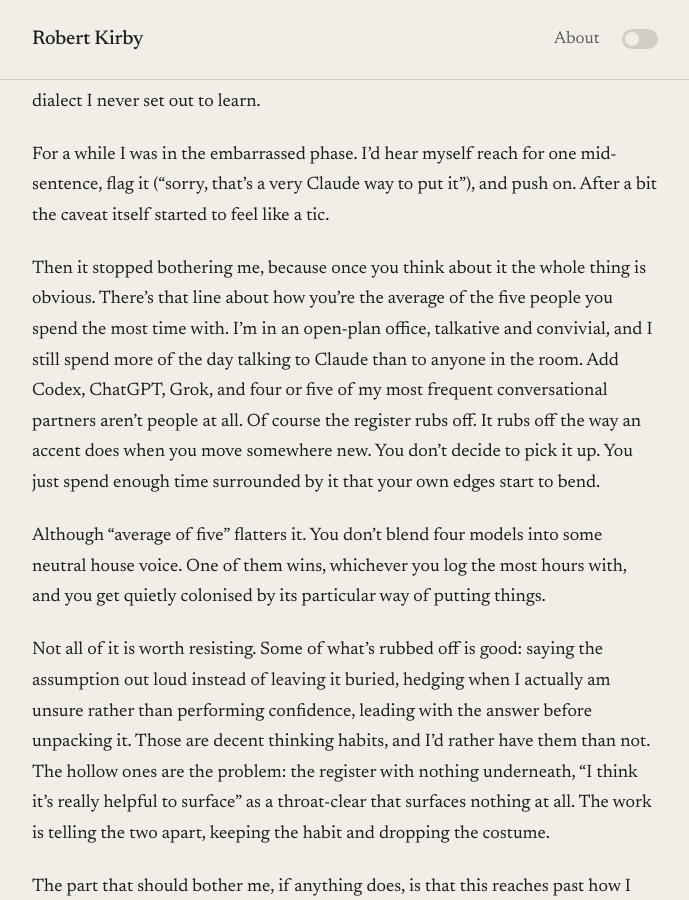
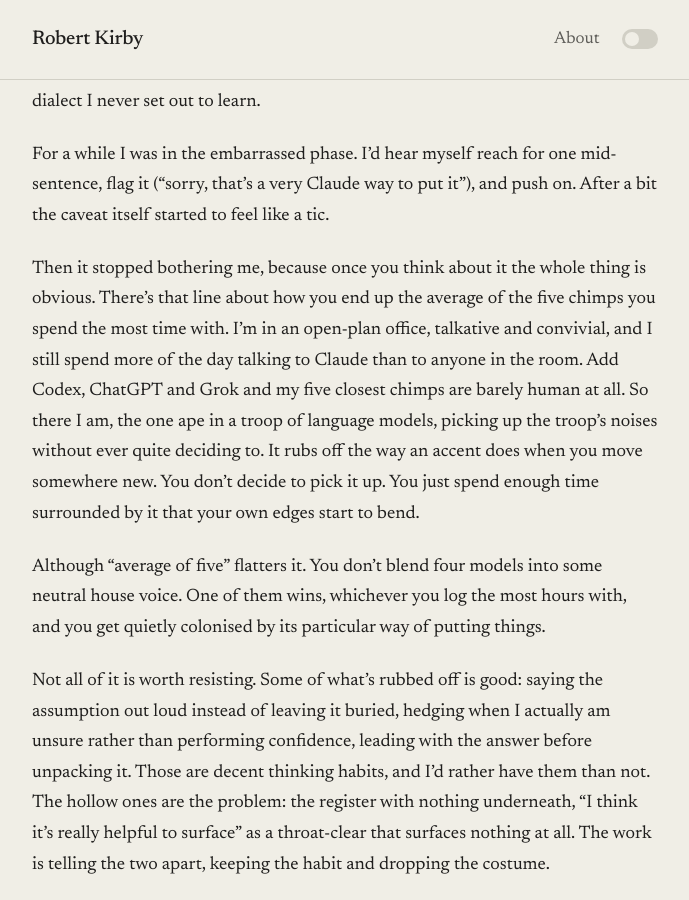
Before and after one commit to rob137/rob137.github.io, a Jekyll site: the page built from _posts/2026-06-25-worth-surfacing.md, in a window 1280 px wide and 900 px high, scrolled down 413 px. Shown: the whole window, without its empty margins (295-984 px from the left). Built offline with Jekyll 4.4.1, drawn with Linux system fonts in a browser that asks for light colours.

Commit message:
Put the chimps back, give them room
Co-Authored-By: Claude Opus 4.8 (1M context) <noreply@anthropic.com>

```diff
--- a/_posts/2026-06-25-worth-surfacing.md
+++ b/_posts/2026-06-25-worth-surfacing.md
@@ -12,7 +12,7 @@ Once I'd noticed one, I started noticing all of them. "Worth naming that." "It c
 
 For a while I was in the embarrassed phase. I'd hear myself reach for one mid-sentence, flag it ("sorry, that's a very Claude way to put it"), and push on. After a bit the caveat itself started to feel like a tic.
 
-Then it stopped bothering me, because once you think about it the whole thing is obvious. There's that line about how you're the average of the five people you spend the most time with. I'm in an open-plan office, talkative and convivial, and I still spend more of the day talking to Claude than to anyone in the room. Add Codex, ChatGPT, Grok, and four or five of my most frequent conversational partners aren't people at all. Of course the register rubs off. It rubs off the way an accent does when you move somewhere new. You don't decide to pick it up. You just spend enough time surrounded by it that your own edges start to bend.
+Then it stopped bothering me, because once you think about it the whole thing is obvious. There's that line about how you end up the average of the five chimps you spend the most time with. I'm in an open-plan office, talkative and convivial, and I still spend more of the day talking to Claude than to anyone in the room. Add Codex, ChatGPT and Grok and my five closest chimps are barely human at all. So there I am, the one ape in a troop of language models, picking up the troop's noises without ever quite deciding to. It rubs off the way an accent does when you move somewhere new. You don't decide to pick it up. You just spend enough time surrounded by it that your own edges start to bend.
 
 Although "average of five" flatters it. You don't blend four models into some neutral house voice. One of them wins, whichever you log the most hours with, and you get quietly colonised by its particular way of putting things.
 
```
